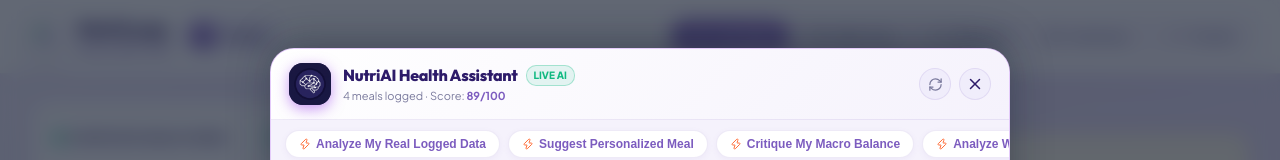
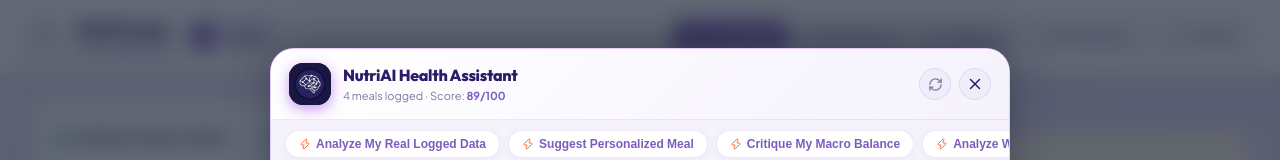
Before and after one commit to soham-j2/NutriSync, a React (Vite) app: page / in a window 1280 px wide. Both pictures are taken after a click on the button "Open NutriAI Health Assistant". Shown: the top 160 px of the page. Built offline with nearby package versions, Linux system fonts and the light colour scheme.

Commit message:
style: remove live AI badges from assistant header and FAB button

```diff
--- a/src/components/NutriAiAssistant.jsx
+++ b/src/components/NutriAiAssistant.jsx
@@ -238,17 +238,9 @@ Ask me anything about your real meals, macros, or a personalised diet plan!`;
             </div>
 
             <div>
-              <div style={{ display: 'flex', alignItems: 'center', gap: '8px' }}>
-                <h3 style={{ fontSize: '16px', fontWeight: '800', margin: 0, color: 'var(--text-main)', letterSpacing: '-0.02em' }}>
-                  NutriAI Health Assistant
-                </h3>
-                <span style={{
-                  fontSize: '10px', fontWeight: '800', padding: '2px 7px', borderRadius: '10px',
-                  background: 'var(--accent-emerald-bg)', color: 'var(--accent-emerald)', border: '1px solid rgba(16,185,129,0.3)'
-                }}>
-                  LIVE AI
-                </span>
-              </div>
+              <h3 style={{ fontSize: '16px', fontWeight: '800', margin: 0, color: 'var(--text-main)', letterSpacing: '-0.02em' }}>
+                NutriAI Health Assistant
+              </h3>
               <span style={{ fontSize: '11px', color: 'var(--text-muted)', display: 'block', marginTop: '1px' }}>
                 {loggedMeals.length} meals logged · Score: <strong style={{ color: 'var(--primary-purple)' }}>{healthAnalysis?.finalScore ?? 50}/100</strong>
               </span>
--- a/src/components/NutriAiFab.jsx
+++ b/src/components/NutriAiFab.jsx
@@ -35,7 +35,7 @@ export const NutriAiFab = ({ onClick, healthScore = 75 }) => {
         e.currentTarget.style.boxShadow = '0 8px 24px rgba(124, 92, 191, 0.35), 0 2px 8px rgba(0, 0, 0, 0.04)';
       }}
     >
-      {/* Animated AI Icon Container */}
+      {/* AI Icon Container */}
       <div style={{
         width: '32px',
         height: '32px',
@@ -45,20 +45,9 @@ export const NutriAiFab = ({ onClick, healthScore = 75 }) => {
         alignItems: 'center',
         justifyContent: 'center',
         flexShrink: 0,
-        position: 'relative',
         boxShadow: 'inset 0 1px 1px rgba(255,255,255,0.4)'
       }}>
         <Sparkles size={16} color="#ffffff" />
-        <span style={{
-          position: 'absolute',
-          top: '-1px',
-          right: '-1px',
-          width: '8px',
-          height: '8px',
-          borderRadius: '50%',
-          background: '#10b981',
-          border: '1.5px solid #7C5CBF'
-        }} />
       </div>
 
       <div style={{ display: 'flex', flexDirection: 'column', alignItems: 'flex-start', textOverflow: 'ellipsis' }}>
```
